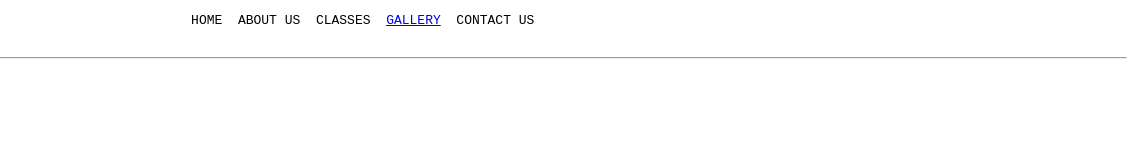
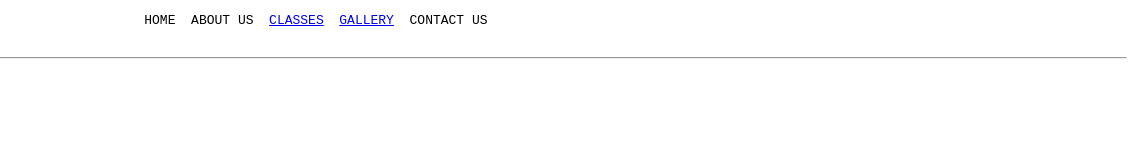
Before and after one commit to Mahimabhardwaj360/spd-website, a plain HTML site: page index.html in a window 1280 px wide. Shown: the full height of the page, 145-1280 px from the left. Drawn offline with Linux system fonts and the light colour scheme.

Commit message:
Update index.html

```diff
--- a/index.html
+++ b/index.html
@@ -10,7 +10,7 @@
     <div>
         <nav>
             <pre>
-    <img src="\schoologo.jpeg" alt="school logo" height="60px">                         HOME  ABOUT US  CLASSES  <a href=/gallery.html>GALLERY</a>  CONTACT US
+    <img src="\schoologo.jpeg" alt="school logo" height="60px">                   HOME  ABOUT US  <a href=/clsses.html>CLASSES</a>  <a href=/gallery.html>GALLERY</a>  CONTACT US
             </pre>
         </nav>
     </div>
```
